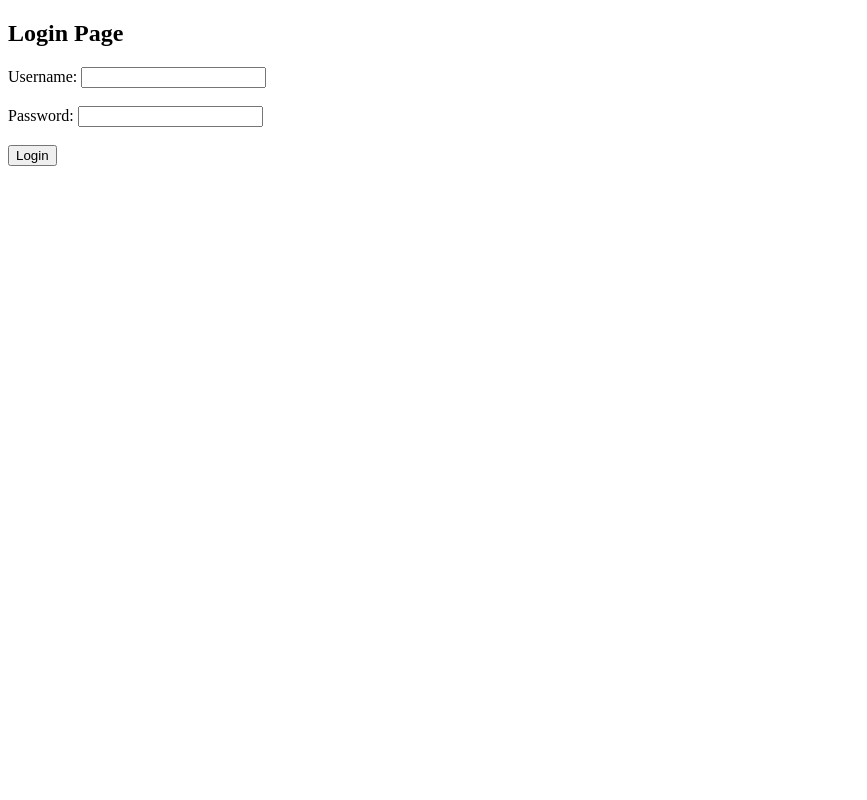
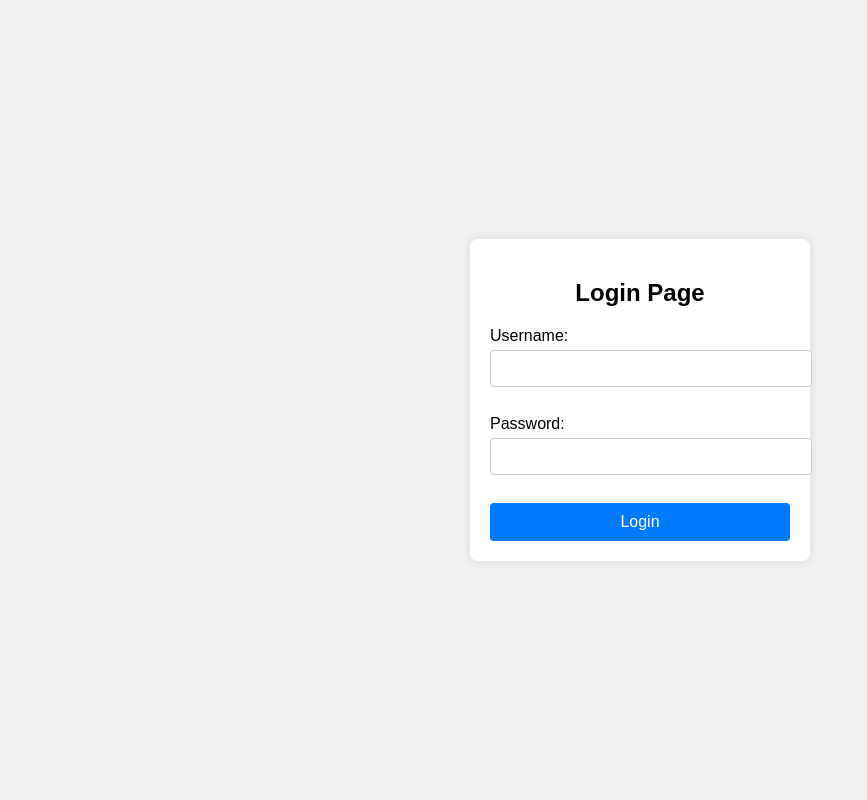
Before and after one commit to ACola03/CP476_Project, a PHP site: page / in a window 1280 px wide. Shown: the whole page, without its empty margins (0-867 px from the left). Run offline with PHP 8.4, Linux system fonts and the light colour scheme.

Commit message:
updating the login page

```diff
--- a/index.php
+++ b/index.php
@@ -1,11 +1,10 @@
 <?php
 session_start();
-    if (isset($_SESSION['loginAttempts']) && $_SESSION['loginAttempts'] <=0){
+if (isset($_SESSION['loginAttempts']) && $_SESSION['loginAttempts'] <= 0) {
     header("Location: LockedOut.php");
     exit();
 }
 ?>
-
 
 <!DOCTYPE html>
 <html lang="en">
@@ -13,8 +12,57 @@
     <meta charset="UTF-8">
     <meta name="viewport" content="width=device-width, initial-scale=1.0">
     <title>Login Page</title>
+    <style>
+        body {
+            font-family: Arial, sans-serif;
+            background-color: #f0f0f0;
+            display: flex;
+            justify-content: center;
+            align-items: center;
+            height: 100vh;
+            margin: 0;
+        }
+        .login-container {
+            background-color: #fff;
+            padding: 20px;
+            border-radius: 8px;
+            box-shadow: 0 0 10px rgba(0, 0, 0, 0.1);
+            width: 300px;
+            text-align: center;
+        }
+        .login-container h2 {
+            margin-bottom: 20px;
+        }
+        .login-container label {
+            display: block;
+            margin-bottom: 5px;
+            text-align: left;
+        }
+        .login-container input[type="text"],
+        .login-container input[type="password"] {
+            width: 100%;
+            padding: 10px;
+            margin-bottom: 10px;
+            border: 1px solid #ccc;
+            border-radius: 4px;
+        }
+        .login-container input[type="submit"] {
+            width: 100%;
+            padding: 10px;
+            background-color: #007BFF;
+            border: none;
+            border-radius: 4px;
+            color: #fff;
+            font-size: 16px;
+            cursor: pointer;
+        }
+        .login-container input[type="submit"]:hover {
+            background-color: #0056b3;
+        }
+    </style>
 </head>
 <body>
+    <div class="login-container">
         <h2>Login Page</h2>
         <form action="login.php" method="post">
             <label for="username">Username:</label>
@@ -23,5 +71,6 @@
             <input type="password" id="password" name="password" required><br><br>
             <input type="submit" value="Login">
         </form>
+    </div>
 </body>
 </html>
```
Lines whose indentation alone changed are shown as unchanged.
